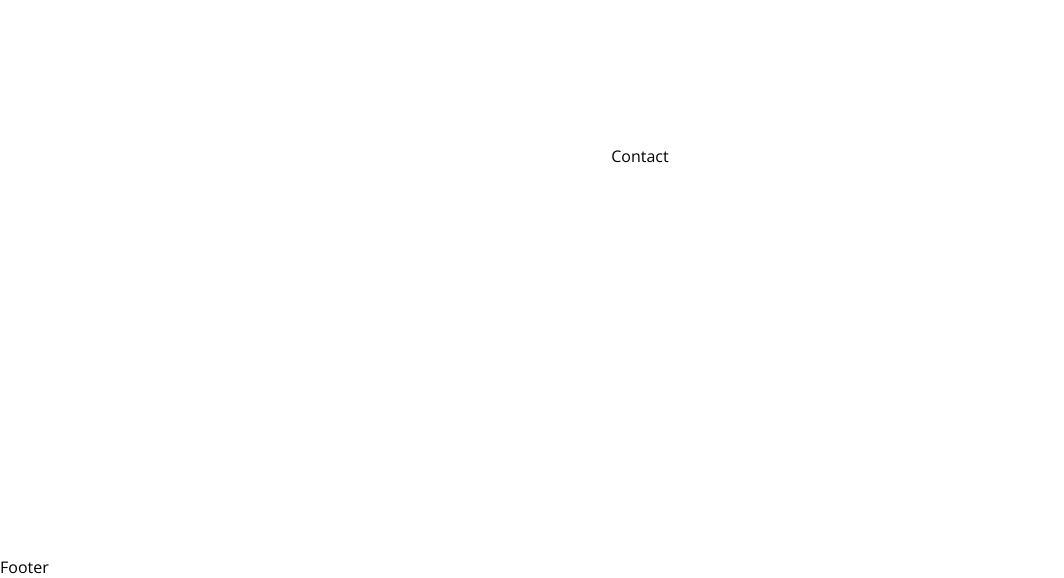
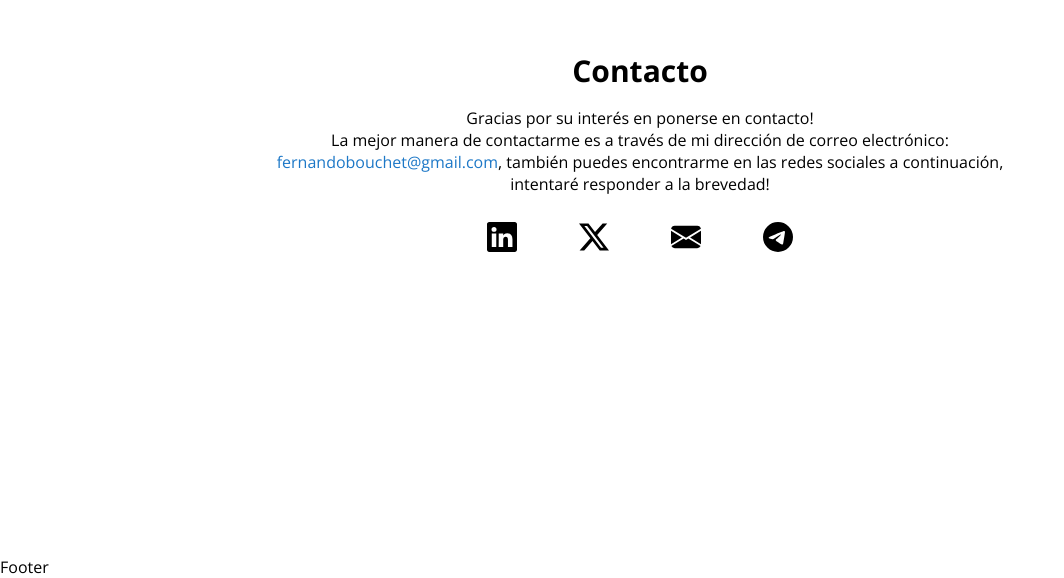
Before and after one commit to fernandobouchet/fernandobouchet.github.io, a React (Vite) app: page / in a window 1280 px wide. Shown: the part 1844-2422 px from the top of the page, without its empty margins (0-1064 px from the left). Built offline with nearby package versions, Linux system fonts and the light colour scheme.

Commit message:
feat: add 'Contact' component's

```diff
--- a/src/components/Contact.tsx
+++ b/src/components/Contact.tsx
@@ -1,7 +1,31 @@
+import style from '../styles/components/Contact.module.scss';
+import { useContext } from 'react';
+import { ThemeContext } from '../context/ThemeContext';
+import ContactLinksContainer from './ContactLinksContainer';
+
 const Contact = () => {
+  const { theme } = useContext(ThemeContext);
+
   return (
     <div id="contact" className="section__full-screen">
-      Contact
+      <div className={style.contact__container}>
+        <h2 className={style.contact__title}>Contacto</h2>
+        <p className={style.contact__text}>
+          Gracias por su interés en ponerse en contacto!
+          <br />
+          La mejor manera de contactarme es a través de mi dirección de correo
+          electrónico:{' '}
+          <a
+            className={`${style.link__text__accent} ${style[theme]}`}
+            href="mailto:fernandobouchet@gmail.com"
+          >
+            fernandobouchet@gmail.com
+          </a>
+          , también puedes encontrarme en las redes sociales a continuación,
+          intentaré responder a la brevedad!
+        </p>
+        <ContactLinksContainer />
+      </div>
     </div>
   );
 };
--- /dev/null
+++ b/src/components/ContactLinksContainer.tsx
@@ -0,0 +1,38 @@
+import style from '../styles/components/ContactLinksContainer.module.scss';
+import { Email, Linkedin, Telegram, Twitter } from './icons';
+import ContactLink from './ui/ContactLink';
+
+const contactData = [
+  {
+    id: 0,
+    icon: <Linkedin />,
+    href: 'https://www.linkedin.com/in/fernandobouchet',
+  },
+  {
+    id: 1,
+    icon: <Twitter />,
+    href: 'https://twitter.com/ferbouchet',
+  },
+  {
+    id: 2,
+    icon: <Email />,
+    href: 'mailto:fernandobouchet@gmail.com',
+  },
+  {
+    id: 3,
+    icon: <Telegram />,
+    href: 'https://t.me/fernandobouchet',
+  },
+];
+
+const ContactLinksContainer = () => {
+  return (
+    <div className={style.contact__links__container}>
+      {contactData.map((contact) => (
+        <ContactLink key={contact.id} href={contact.href} icon={contact.icon} />
+      ))}
+    </div>
+  );
+};
+
+export default ContactLinksContainer;
--- /dev/null
+++ b/src/components/ui/ContactLink.tsx
@@ -0,0 +1,22 @@
+import style from '../../styles/components/ui/ContactLink.module.scss';
+import { useContext } from 'react';
+import { ThemeContext } from '../../context/ThemeContext';
+
+interface Props {
+  href: string;
+  icon: React.JSX.Element;
+}
+
+const ContactLink = ({ href, icon }: Props) => {
+  const { theme } = useContext(ThemeContext);
+
+  return (
+    <a href={href} target="_blank">
+      <span className={`${style.contact__icons__icon} ${style[theme]}`}>
+        {icon}
+      </span>
+    </a>
+  );
+};
+
+export default ContactLink;
--- /dev/null
+++ b/src/styles/components/Contact.module.scss
@@ -0,0 +1,39 @@
+@use '../utilities/variables';
+
+.contact__container {
+  display: flex;
+  flex-direction: column;
+  align-items: center;
+  max-width: 90%;
+
+  .contact__icons__container {
+    display: flex;
+    gap: 4rem;
+  }
+}
+
+.contact__title {
+  font-size: 2.8rem;
+  margin: 0;
+}
+
+.contact__text {
+  text-align: center;
+}
+
+.link__text__accent.dark {
+  color: variables.$accent-dark;
+}
+
+.link__text__accent.light {
+  color: variables.$accent;
+}
+
+@media screen and (min-width: 769px) {
+  .contact__container {
+    max-width: 60%;
+  }
+  .contact__title {
+    font-size: 3rem;
+  }
+}
--- /dev/null
+++ b/src/styles/components/ContactLinksContainer.module.scss
@@ -0,0 +1,4 @@
+.contact__links__container {
+  display: flex;
+  gap: 4rem;
+}
--- /dev/null
+++ b/src/styles/components/ui/ContactLink.module.scss
@@ -0,0 +1,51 @@
+@use '../../utilities/variables';
+@use '../../utilities/mixins';
+
+.contact__icons__icon {
+  display: flex;
+  width: 2.5rem;
+  height: 2.5rem;
+  padding: 1.1rem;
+  border-radius: 50%;
+  transition: 0.1s linear;
+
+  &:hover {
+    transform: scale(1.2);
+  }
+
+  svg {
+    width: 2.5rem;
+    height: 2.5rem;
+    vertical-align: middle;
+  }
+}
+
+.contact__icons__icon.light {
+  &:hover {
+    background-color: variables.$secondary;
+    svg {
+      fill: variables.$secondary-foreground;
+    }
+  }
+}
+
+.contact__icons__icon.dark {
+  &:hover {
+    background-color: variables.$secondary-dark;
+    svg {
+      fill: variables.$secondary-foreground-dark;
+    }
+  }
+}
+
+@media screen and (min-width: 769px) {
+  .contact__icons__icon {
+    width: 3rem;
+    height: 3rem;
+
+    svg {
+      width: 3rem;
+      height: 3rem;
+    }
+  }
+}
```
